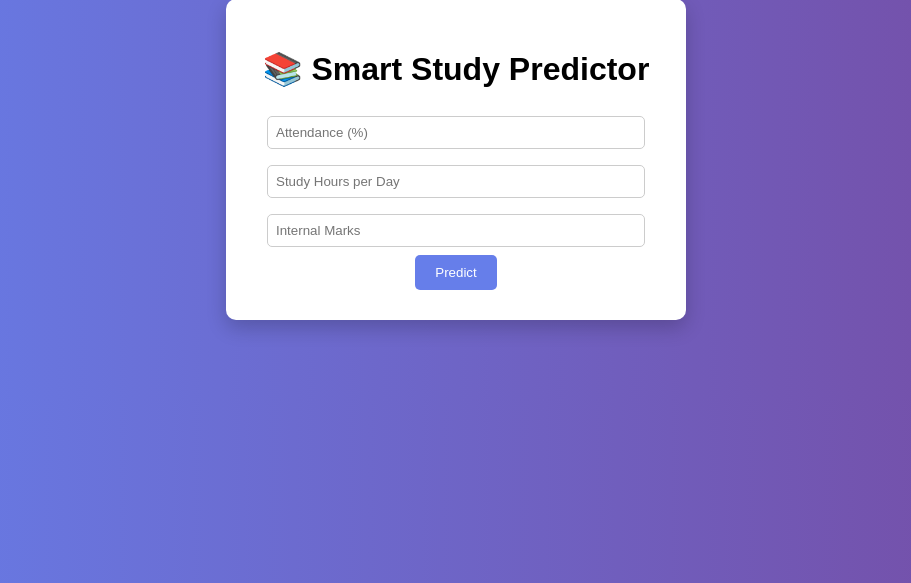
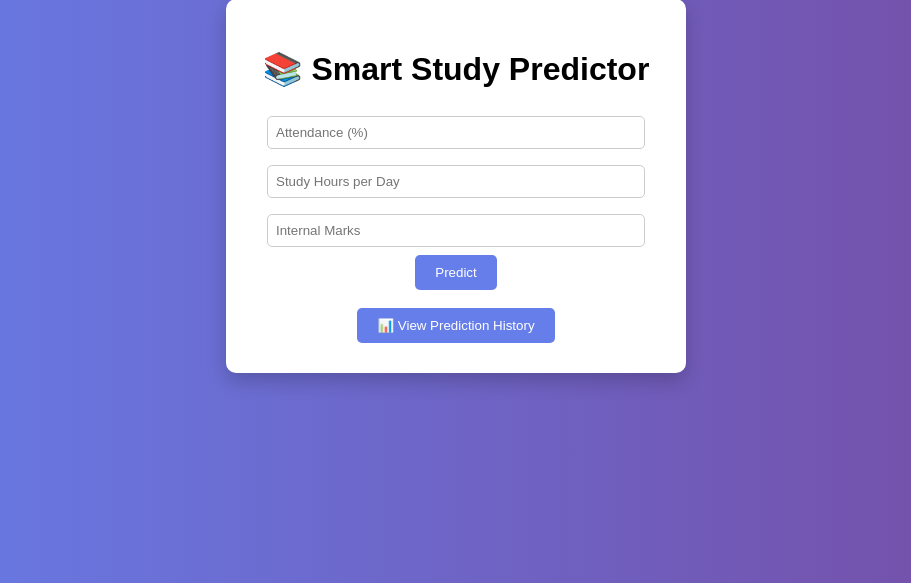
Before and after one commit to always-ahinsa/smart-study-predictor, a Flask app: page /home in a window 1280 px wide. Shown: the part 81-664 px from the top of the page, without its empty margins (184-1095 px from the left). Run offline with Flask 3, Linux system fonts and the light colour scheme; a user stored in the database is signed in.

Commit message:
Added history button

```diff
--- a/templates/index.html
+++ b/templates/index.html
@@ -14,6 +14,12 @@
         <input type="number" name="study_hours" placeholder="Study Hours per Day" required>
         <input type="number" name="internal_marks" placeholder="Internal Marks" required>
         <button type="submit">Predict</button>
+
+        <br><br>
+<a href="/history">
+    <button type="button">📊 View Prediction History</button>
+</a>
+
     </form>
 </div>
 
```
